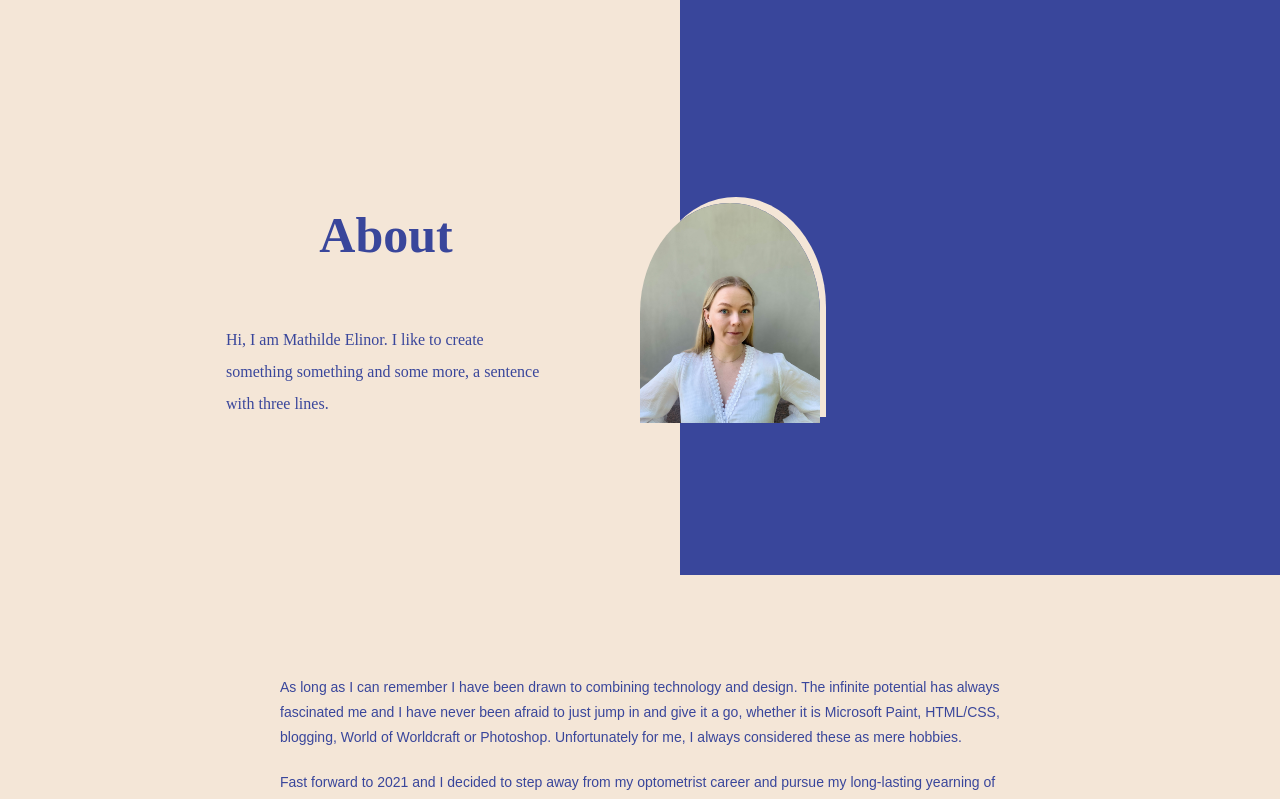
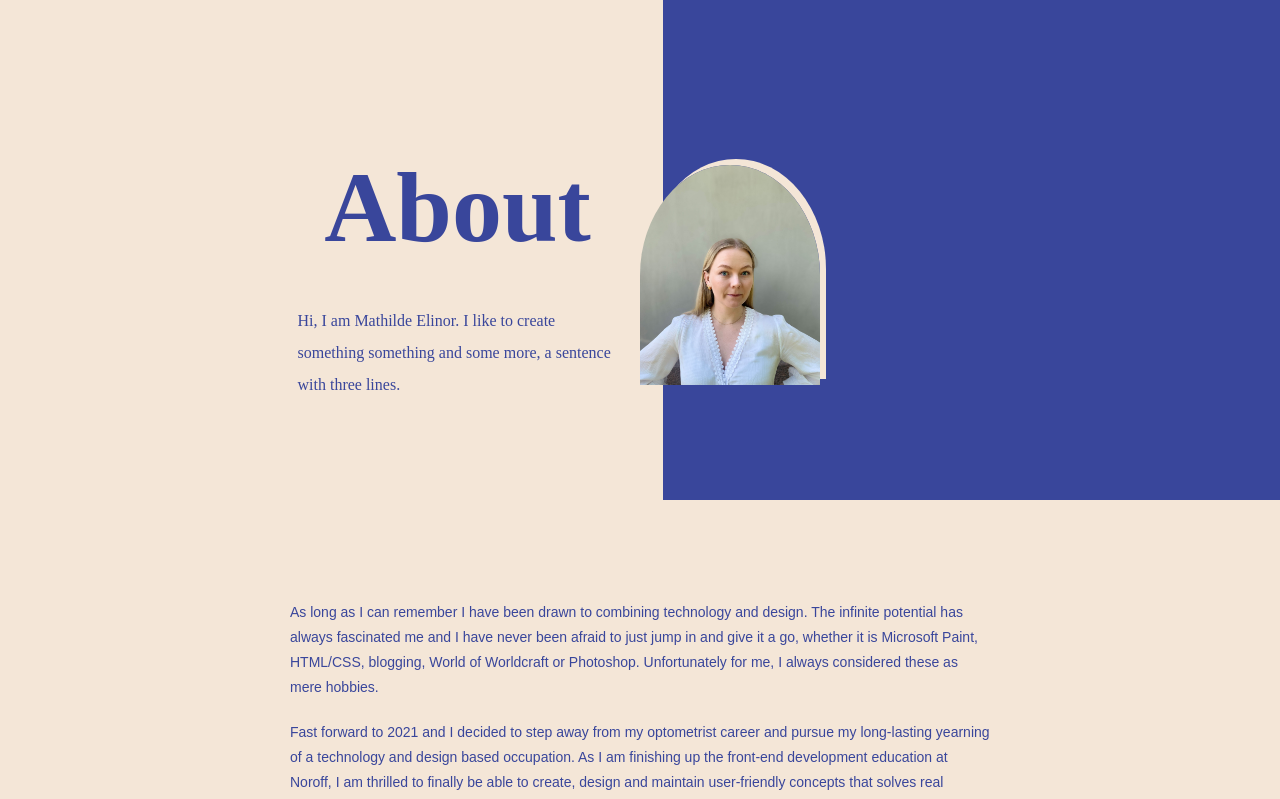
Before and after one commit to mathildeew/mathildeelinor-react, a React (Vite) app: page /about in a window 1280 px wide. Shown: the top 799 px of the page. Built offline with nearby package versions, Linux system fonts and the light colour scheme; a web font is replaced by a local one.

Commit message:
width of about page

```diff
--- a/src/components/About/AboutContainer.styles.jsx
+++ b/src/components/About/AboutContainer.styles.jsx
@@ -12,18 +12,18 @@ export const AboutContainer = styled.main`
     flex-direction: column;
     align-items: center;
     justify-content: center;
-    margin: 0 9%;
+    margin: 0 32px;
+  }
 
   h1 {
-      font-size: 5rem;
-      margin-bottom: 60px;
+    font-size: 10rem;
+    margin-bottom: 40px;
   }
 
   span {
     font-family: Montserrat;
     font-size: 1.6rem;
     line-height: 2;
-    }
   }
 
   .blue {
@@ -45,11 +45,6 @@ export const AboutContainer = styled.main`
     border-top-right-radius: 50%;
     border-top-left-radius: 50%;
     box-shadow: 6px -6px 0px 0px var(--color-secondary);
-  }
-
-  .content {
-    max-width: 720px;
-    margin: 0 9%;
   }
 
   .text p:first-child {
@@ -85,7 +80,7 @@ export const AboutContainer = styled.main`
     .topWrapper {
       width: 100%;
       height: 55vw;
-      max-height: 625px;
+      max-height: 550px;
       display: flex;
       margin-bottom: 50px;
     }
@@ -96,13 +91,13 @@ export const AboutContainer = styled.main`
       display: flex;
       align-items: center;
       justify-content: flex-end;
-      margin-right: 80px;
+      margin-right: 45px;
     }
 
     .left {
       width: 320px;
       flex-direction: column;
-      margin-left: 20%;
+      margin: 0;
     }
 
     .portraitBig {
--- a/src/components/About/index.jsx
+++ b/src/components/About/index.jsx
@@ -31,7 +31,7 @@ export default function About() {
           </div>
         </section>
 
-        <div className="content">
+        <div className="wrapper">
           <div className="text part">
             <p>
               As long as I can remember I have been drawn to combining
--- a/styles/GlobalStyles.jsx
+++ b/styles/GlobalStyles.jsx
@@ -9,14 +9,14 @@ html {
   --color-primary: #39469B;
   --color-secondary:  #F4E6D7;
   font-size: 62.5%;
+  overflow-x: hidden;
+
 }
 
 #root {
   min-height: 100vh;
   display: flex;
   flex-direction: column;
-  overflow-x: hidden;
-
 }
 
 body {
@@ -32,7 +32,7 @@ main {
 }
 
 .wrapper {
-  /* padding: 0 32px; */
+  padding: 0 32px;
   margin: 0 auto;
 }
 
```
Lines whose indentation alone changed are shown as unchanged.
